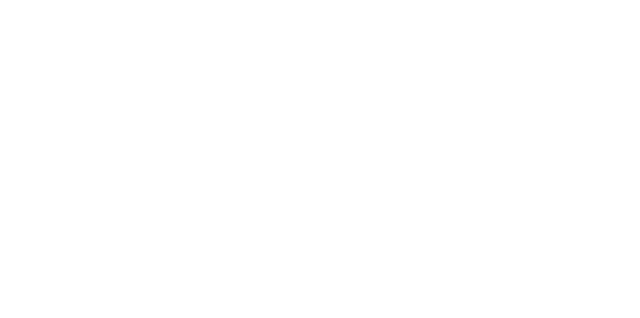
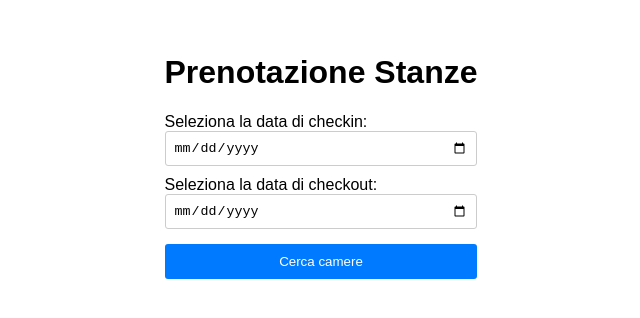
Before and after one commit to giuseppe-aiello/PrenotazioniAlberghiere, a React app in the folder Frontend/: page /prenota in a window 1280 px wide. Before the commit this address had no page. Shown: the part 228-546 px from the top of the page, without its empty margins (319-959 px from the left). Built offline with nearby package versions, Linux system fonts and the light colour scheme; the HTML template or start-up script is replaced by a standard one.

Commit message:
Added reservation mechanism

```diff
--- a/Frontend/src/App.tsx
+++ b/Frontend/src/App.tsx
@@ -5,6 +5,7 @@ import Login from "./components/Login/Login";
 import Register from "./components/Register/Register";
 import AreaPrenotazioni from "./components/area-prenotazioni/area-prenotazioni";
 import PrenotazioniEffettuate from "./components/prenotazioni-effettuate/prenotazioni-effettuate";
+import PrenotaCamera from "./components/PrenotaCamera/PrenotaCamera";
 
 import { BrowserRouter, Route, Routes } from "react-router-dom";
 import { ToastContainer } from "react-toastify";
@@ -29,6 +30,7 @@ const App = () => {
           path="/prenotazioni-effettuate"
           element={<PrenotazioniEffettuate />}
         />
+        <Route path="/prenota" element={<PrenotaCamera />} />
       </Routes>
       <ToastContainer />
     </BrowserRouter>
--- a/Frontend/src/components/Login/Login.scss
+++ b/Frontend/src/components/Login/Login.scss
@@ -5,7 +5,6 @@
   border: 1px solid #ccc;
   border-radius: 5px;
   background-color: #f9f9f9;
-
   .field-wrapper {
     display: flex;
     align-items: center;
--- a/Frontend/src/components/Login/Login.tsx
+++ b/Frontend/src/components/Login/Login.tsx
@@ -14,7 +14,6 @@ function Login() {
     axios
       .post("http://localhost:8081/login", { email, password })
       .then((res) => {
-        console.log(res.data);
         localStorage.setItem("token", JSON.stringify(res.data));
         if (!res.data.ID_Cliente) {
           NotificationHandler.instance.error(res.data);
--- /dev/null
+++ b/Frontend/src/components/PrenotaCamera/PrenotaCamera.scss
@@ -0,0 +1,9 @@
+.prenota-ora {
+  display: flex;
+  flex-direction: column;
+}
+
+.seleziona-date {
+  display: flex;
+  flex-direction: column;
+}
--- /dev/null
+++ b/Frontend/src/components/PrenotaCamera/PrenotaCamera.tsx
@@ -0,0 +1,88 @@
+import React, { useEffect, useState } from "react";
+import axios from "axios";
+import { Link, useNavigate } from "react-router-dom";
+import { NotificationHandler } from "../../../utils";
+
+interface Camera {
+  ID_Camera: string;
+  Tipo_camera: string;
+  Numero_letti: string;
+  Servizi_inclusi: string;
+  Tariffa: string;
+  Disponibilità: string;
+  // Altri campi delle prenotazioni
+}
+
+function PrenotaCamera() {
+  const [dateCheckin, setDateCheckin] = useState("");
+  const [dateCheckout, setDateCheckout] = useState("");
+  const [camereDisponibili, setCamereDisponibili] = useState<Camera[]>([]);
+  const [cameraSelezionata, setCameraSelezionata] = useState(null);
+
+  const handleCheckinDateChange = (
+    event: React.ChangeEvent<HTMLInputElement>
+  ) => {
+    setDateCheckin(event.target.value);
+  };
+  const handleCheckoutDateChange = (
+    event: React.ChangeEvent<HTMLInputElement>
+  ) => {
+    setDateCheckout(event.target.value);
+  };
+
+  const handlePrenotaClick = (ID_Camera: string) => {
+    // Funzione per prenotare una stanza
+  };
+
+  const cercaCamereDisponibili = () => {
+    console.log(dateCheckin);
+    axios
+      .get(
+        `http://localhost:8081/stanze-disponibili?dataCheckin=${dateCheckin}&dataCheckout=${dateCheckout}`
+      )
+      .then((res) => {
+        setCamereDisponibili(res.data);
+      })
+      .catch((err) => {
+        NotificationHandler.instance.error(err.response.data.error);
+
+        console.error(
+          "Errore durante il recupero delle stanze disponibili:",
+          err
+        );
+      });
+  };
+
+  return (
+    <div className="prenota-ora">
+      <h1>Prenotazione Stanze</h1>
+      <label className="seleziona-date">
+        Seleziona la data di checkin:
+        <input
+          type="date"
+          value={dateCheckin}
+          onChange={handleCheckinDateChange}
+        />
+        Seleziona la data di checkout:
+        <input
+          type="date"
+          value={dateCheckout}
+          onChange={handleCheckoutDateChange}
+        />
+      </label>
+      <button onClick={cercaCamereDisponibili}>Cerca camere</button>
+      <ul>
+        {camereDisponibili.map((camera) => (
+          <li key={camera.ID_Camera}>
+            ID camera {camera.ID_Camera} - Tipo {camera.Tipo_camera} - Numero
+            letti {camera.Numero_letti} - Servizi inclusi{" "}
+            {camera.Servizi_inclusi} - Tariffa {camera.Tariffa} - Disponibilità{" "}
+            {camera.Disponibilità}
+          </li>
+        ))}
+      </ul>
+    </div>
+  );
+}
+
+export default PrenotaCamera;
--- a/Frontend/src/components/area-prenotazioni/area-prenotazioni.tsx
+++ b/Frontend/src/components/area-prenotazioni/area-prenotazioni.tsx
@@ -32,7 +32,13 @@ function AreaPrenotazioni() {
         >
           Prenotazioni Effettuate
         </button>
-        <button>Prenota Camera</button>
+        <button
+          onClick={() => {
+            navigate("/prenota");
+          }}
+        >
+          Prenota Camera
+        </button>
       </div>
     </div>
   );
--- a/Frontend/src/components/components.scss
+++ b/Frontend/src/components/components.scss
@@ -1,3 +1,5 @@
 @import "./Login/Login.scss";
 @import "./Register/Register.scss";
 @import "./area-prenotazioni/area-prenotazioni.scss";
+@import "./prenotazioni-effettuate/prenotazioni-effettuate.scss";
+@import "./PrenotaCamera/PrenotaCamera.scss";
--- /dev/null
+++ b/Frontend/src/components/prenotazioni-effettuate/prenotazioni-effettuate.scss
@@ -0,0 +1,11 @@
+.main-box {
+  display: flex;
+  text-align: start;
+  justify-content: space-between;
+  width: 80%; /* Imposta la larghezza del contenitore al 80% del suo contenitore genitore */
+  margin: 0 auto; /* Centra il contenitore orizzontalmente */
+  padding: 20px;
+}
+.list {
+  margin-bottom: 2rem;
+}
--- a/Frontend/src/components/prenotazioni-effettuate/prenotazioni-effettuate.tsx
+++ b/Frontend/src/components/prenotazioni-effettuate/prenotazioni-effettuate.tsx
@@ -1,5 +1,6 @@
 import React, { useEffect, useState } from "react";
 import axios from "axios";
+import { useNavigate } from "react-router";
 interface Prenotazione {
   ID_Prenotazione: string;
   Data_checkin: string;
@@ -29,10 +30,14 @@ function PrenotazioneEffettuate() {
     }
   }, []);
 
+  const navigate = useNavigate();
+
   return (
     <div>
+      <div className="main-box">
         <h1>Prenotazioni Effettuate</h1>
-      <ul>
+
+        <ul className="list">
           {prenotazioni.map((prenotazione) => (
             <li key={prenotazione.ID_Prenotazione}>
               {prenotazione.ID_Prenotazione} - {prenotazione.Data_checkin} -{" "}
@@ -41,6 +46,15 @@ function PrenotazioneEffettuate() {
             </li>
           ))}
         </ul>
+        <button
+          style={{ backgroundColor: "red" }}
+          onClick={() => {
+            navigate("/area-prenotazioni");
+          }}
+        >
+          Torna indietro
+        </button>
+      </div>
     </div>
   );
 }
--- a/Frontend/styles/general.scss
+++ b/Frontend/styles/general.scss
@@ -31,8 +31,13 @@ button {
   border: none;
   border-radius: 3px;
   cursor: pointer;
+  display: inline-block; /* Imposta gli elementi come blocchi in linea */
 
   &:hover {
     background-color: #0056b3;
   }
 }
+
+h1 {
+  text-align: center;
+}
```
Also changed, not shown: 1 other file (tests, documents, lock files or other folders). Lines whose indentation alone changed are shown as unchanged.
